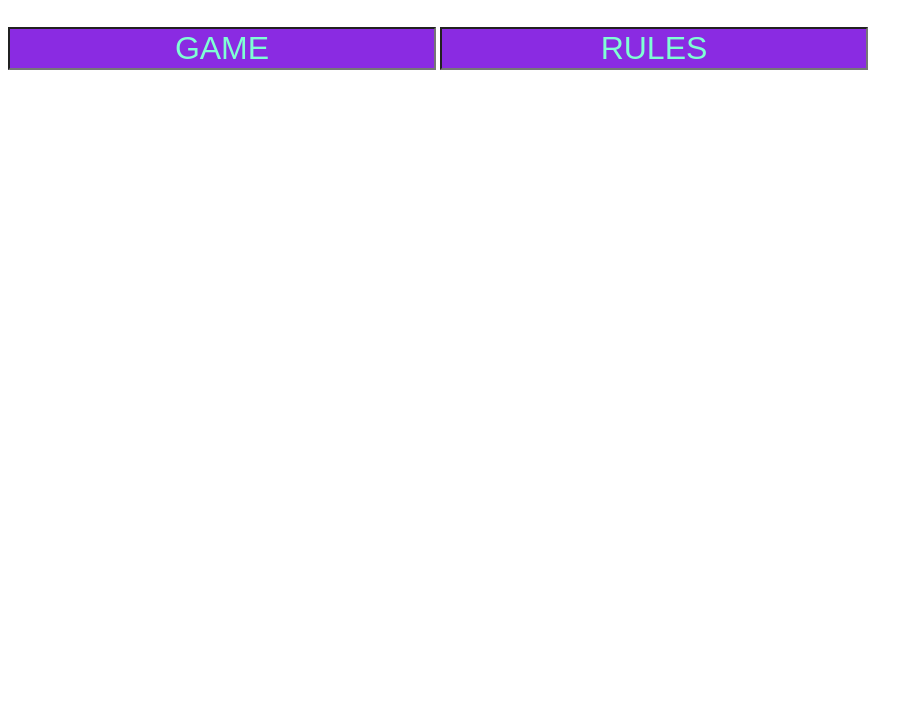
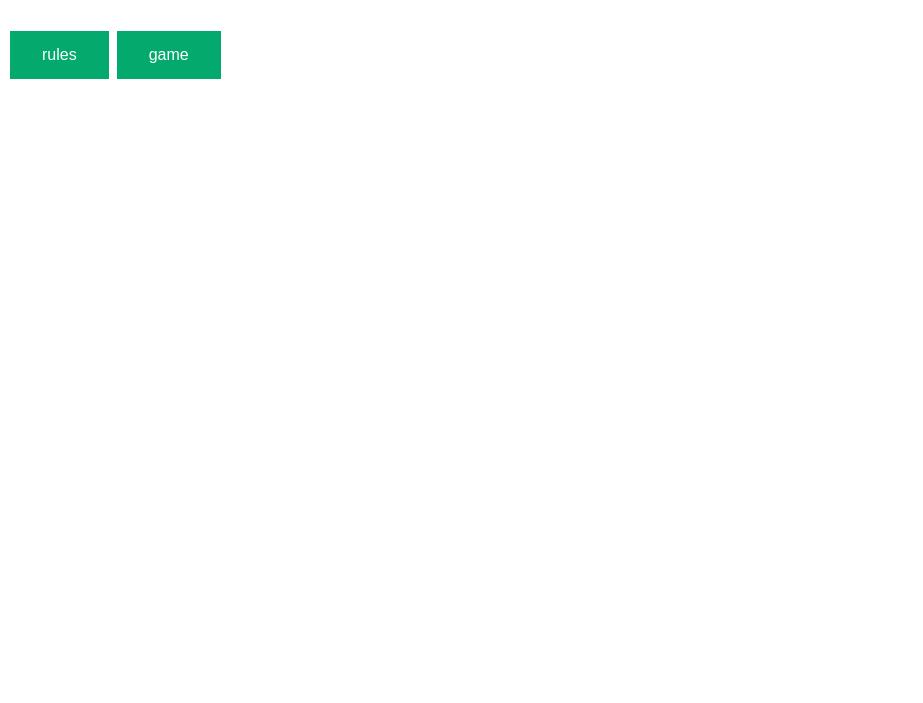
Before and after one commit to C00Deing/first-project, a plain HTML site: page start.html in a window 1280 px wide. Shown: the part 97-800 px from the top of the page, without its empty margins (0-923 px from the left). Drawn offline with Linux system fonts and the light colour scheme.

Commit message:
changed type of button

```diff
--- a/css/master.css
+++ b/css/master.css
@@ -25,13 +25,17 @@
   text-align: center;
   z-index: 1000;
 }
-input[type=GAME],[type=RULES] {
-background-color: blueviolet;
-color: aquamarine;
-size: 200px;
-font-size: xx-large;
-cursor: crosshair;
-text-align: center;
+.button {
+  background-color: #04AA6D;
+  border: none;
+  color: white;
+  padding: 15px 32px;
+  text-align: center;
+  text-decoration: none;
+  display: inline-block;
+  font-size: 16px;
+  margin: 4px 2px;
+  cursor: pointer;
 }
 #title{
 font-family: Arial, Helvetica, sans-serif;
--- a/start.html
+++ b/start.html
@@ -9,9 +9,8 @@
     <div id="title">
         <h1>Tycoon</h1>
     </div>
-    <form>
-        <input type="GAME" value="GAME">
-        <input type="RULES" value="RULES">
+    <input type="button" class="button" value="rules">
+    <input type="button" class="button" value="game">
 </form>
 </body>
 </html>
```
